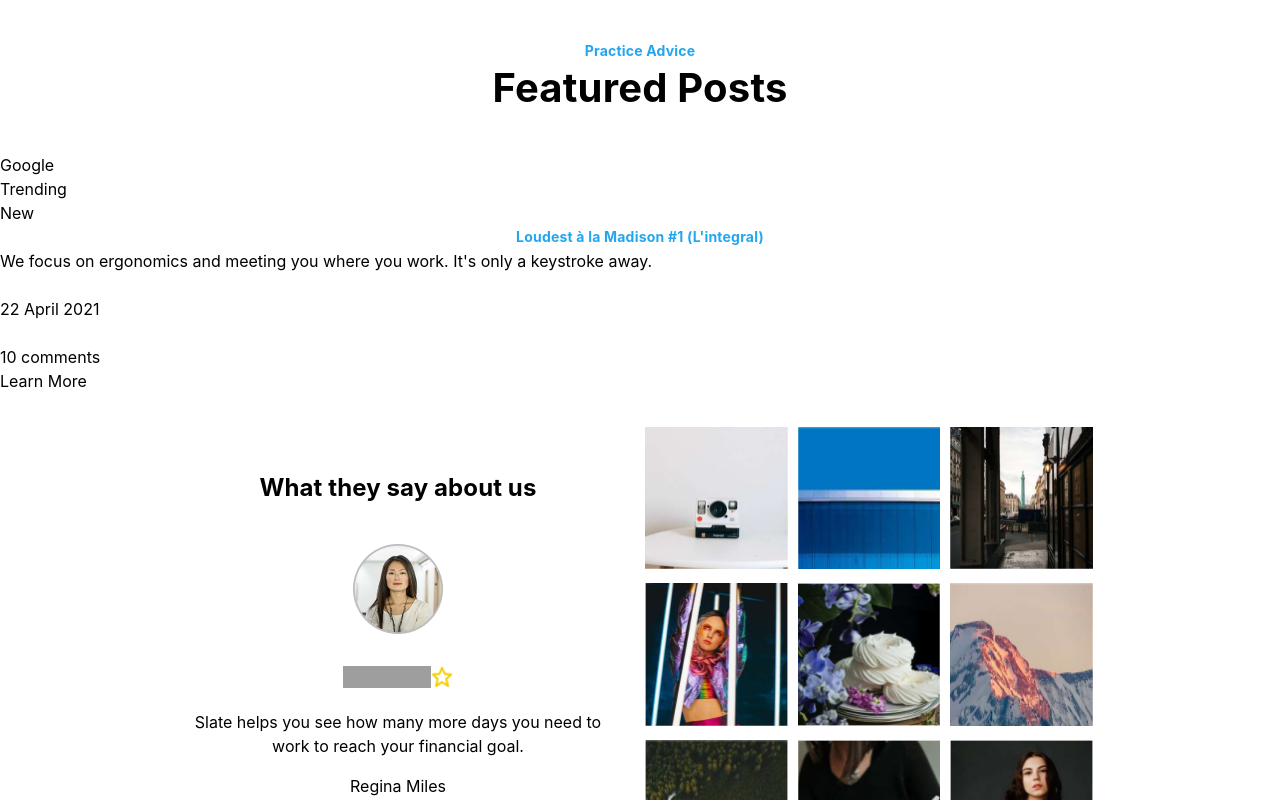
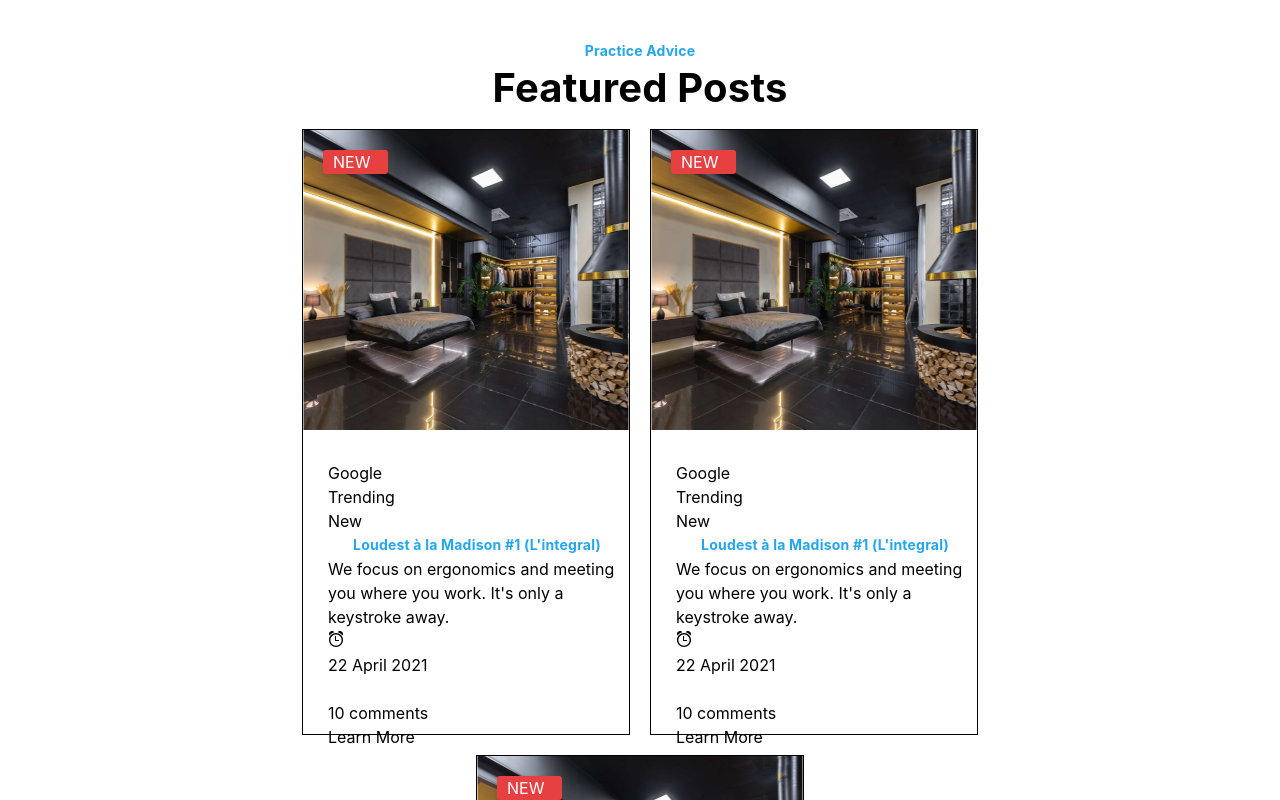
Before and after one commit to Tnath1/ecom-app, a React (Vite) app: page / in a window 1280 px wide. Shown: the part 1260-2060 px from the top of the page. Built offline with nearby package versions, Linux system fonts and the light colour scheme; no server answers; grey boxes are pictures that could not be loaded.

Commit message:
featured post

```diff
--- a/src/components/Feat.jsx
+++ b/src/components/Feat.jsx
@@ -1,12 +1,14 @@
 import React from "react";
+import featOne from "./imgcomponent/feat-one.png"
+import { ImAlarm } from "react-icons/im";
 
 const Feat = () => {
   return (
     <div>
-      <div>
-        <img src="" alt="" />
-        <p className="overimg"></p>
-        <div>
+      <div className="feat-box">
+      <img className="featimg" src={featOne} alt="featOne" />
+        <p className="overimg">NEW</p>
+        <div className="feat-txt">
           <div>
             <p>Google</p>
             <p>Trending</p>
@@ -18,9 +20,8 @@ const Feat = () => {
             keystroke away.
           </p>
           <div>
-
             <div>
-              <img src="" alt="" />
+              <ImAlarm />
               <p>22 April 2021</p>
             </div>
             <div>
--- a/src/components/Featured.jsx
+++ b/src/components/Featured.jsx
@@ -7,12 +7,13 @@ const Featured = () => {
     <div>
       <div className="feat-txt-container">
         <div>
-          {" "}
           <h5>Practice Advice</h5>
           <h2>Featured Posts</h2>
         </div>
       </div>
       <div className="feature-body">
+        <Feat />
+        <Feat />
         <Feat />
       </div>
     </div>
--- a/src/components/css/featured.css
+++ b/src/components/css/featured.css
@@ -19,6 +19,46 @@ div.feat-txt-container div h2 {
 }
 
 /* Main feat design rendering as a component */
-div.feature-body{
+div.feature-body {
+  display: flex;
+  max-width: 1000px;
+  justify-content: center;
+  align-items: center;
+  margin: 0 auto;
+  gap: 20px;
+  flex-wrap: wrap;
+}
+
+div.feat-box {
+  border: 1px solid black;
+  width: 328px;
+  height: 606px;
+  position: relative;
+}
+
+div.feat-txt {
+  width: 348px;
+  height: 306px;
+  padding: 25px 25px 35px 25px;
+}
+
+img.featimg {
+  width: 100%;
+  height: 300px;
 
 }
+
+p.overimg {
+  position: absolute;
+  z-index: 1;
+  width: 20%;
+  height: 24 px;
+  top: 20px;
+  left: 20px;
+  padding: 0px 10px 0px 10px;
+  border-radius: 3px;
+  opacity: 0px;
+  background: rgba(231, 64, 64, 1);
+  box-shadow: 0px 2px 4px 0px rgba(0, 0, 0, 0.1);
+  color: white;
+}
```
Also changed, not shown: src/components/imgcomponent/feat-comments.png (added), src/components/imgcomponent/feat-one.png (added).
